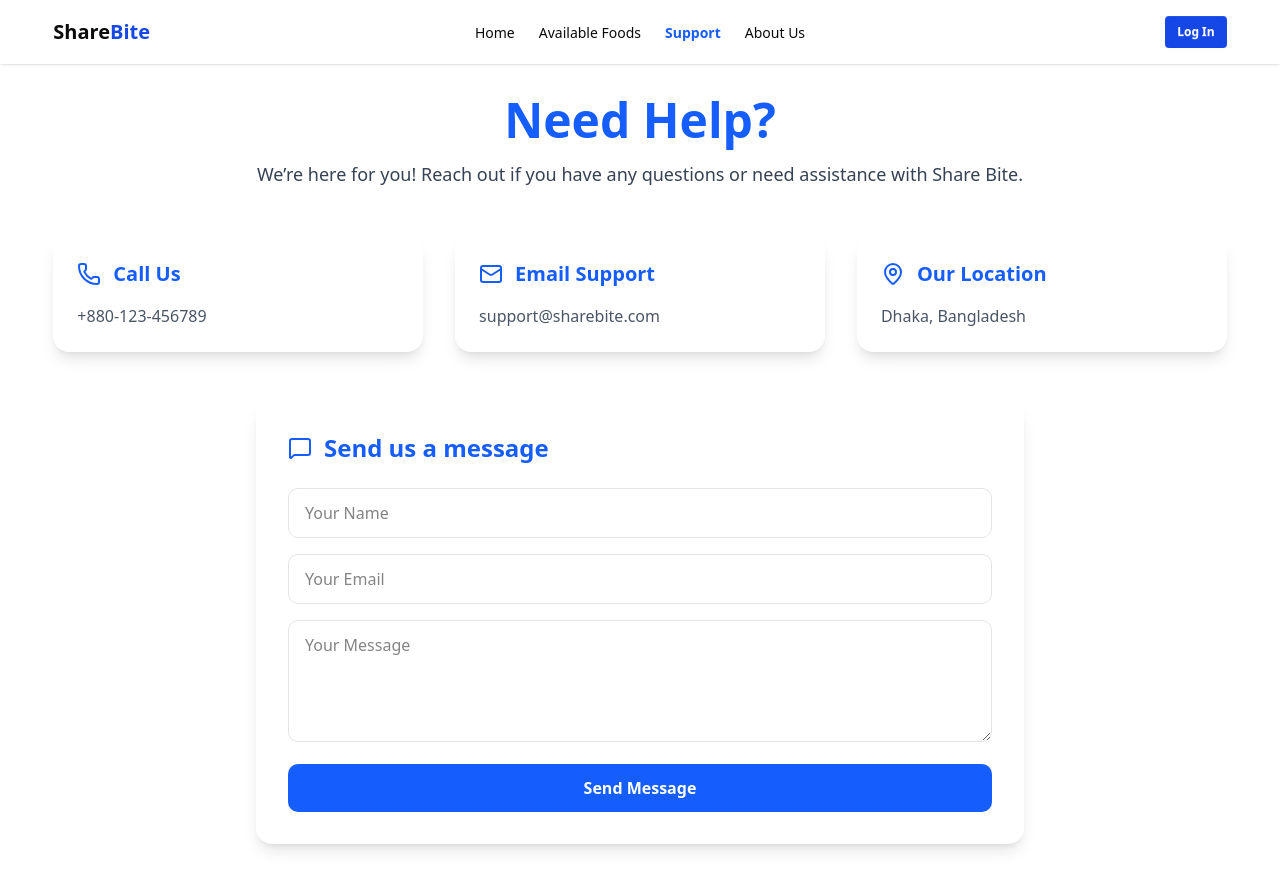
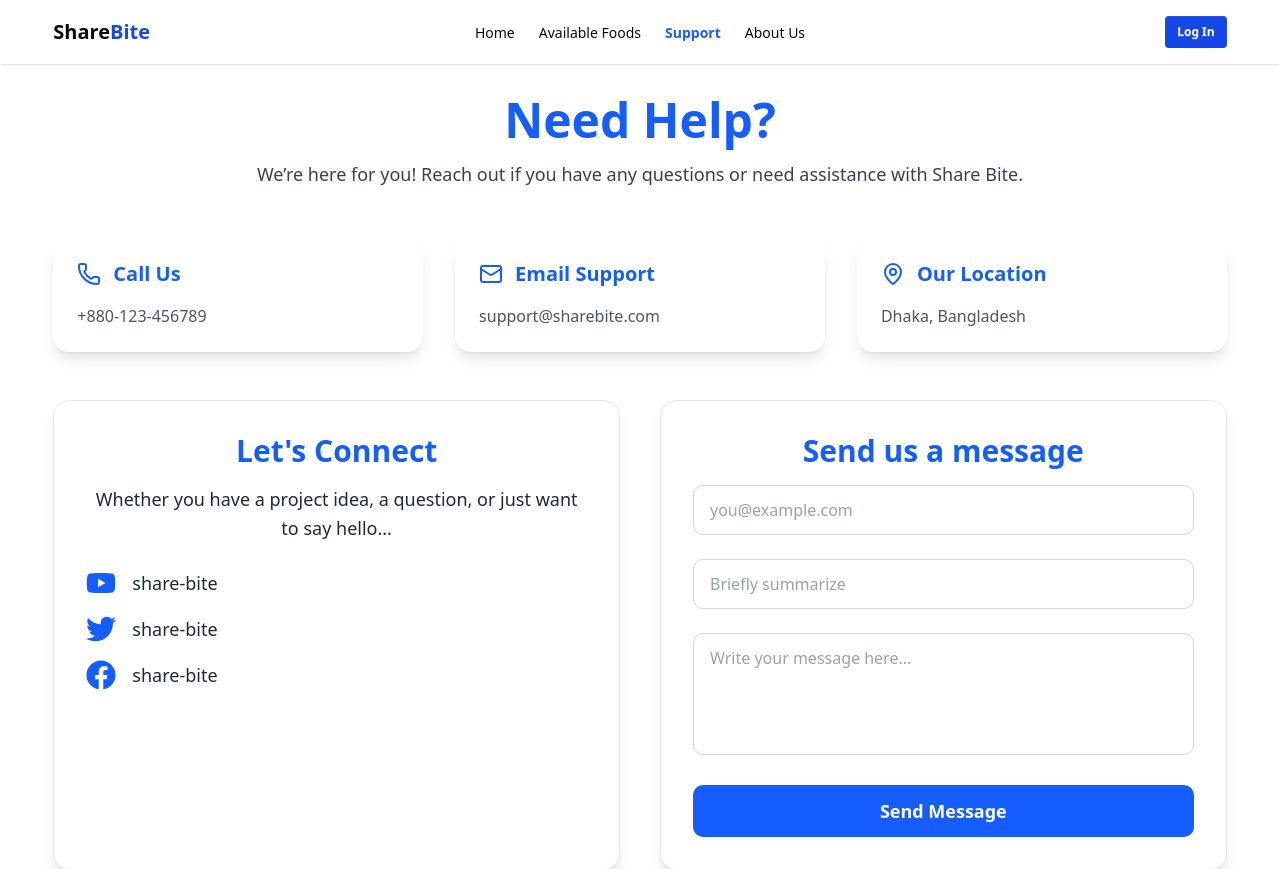
Before and after one commit to jahidhasansabbir/share-bitez-client, a React (Vite) app: page /support in a window 1280 px wide. Shown: the top 869 px of the page. Built offline with nearby package versions, Linux system fonts and the light colour scheme; no server answers.

Commit message:
fix:fix the support page connect section

```diff
--- a/src/pages/Manage-My-Foods/ManageMyFoods.jsx
+++ b/src/pages/Manage-My-Foods/ManageMyFoods.jsx
@@ -1,10 +1,13 @@
 import React, { use, useState } from "react";
 import FoodRow from "./FoodRow";
+import Loading from "../../components/Loading";
 
 const ManageMyFoods = ({ manageFoodPromise }) => {
   const filterFoods = use(manageFoodPromise);
   const [myFoods, setMyFoods] = useState(filterFoods);
-
+  if(!filterFoods){
+    return <Loading></Loading>
+  }
   if (myFoods.length === 0) {
     return (
       <div className="flex justify-center items-center min-h-screen ">
--- a/src/pages/Support.jsx
+++ b/src/pages/Support.jsx
@@ -1,13 +1,16 @@
-import { Mail, Phone, MapPin, MessageSquare } from "lucide-react";
-
+import { Mail, Phone, MapPin, MessageSquare, X } from "lucide-react";
+import { MdEmail, MdPhone } from "react-icons/md";
+import { FaFacebook, FaTwitter, FaWhatsapp, FaYoutube } from "react-icons/fa";
 const Support = () => {
   return (
     <section className=" min-h-screen py-8">
       <div className=" text-center">
-        <h2 className="text-4xl text-center md:text-5xl font-bold text-blue-600 mb-4 ">Need Help?
+        <h2 className="text-4xl text-center md:text-5xl font-bold text-blue-600 mb-4 ">
+          Need Help?
         </h2>
         <p className="text-lg text-gray-700 mb-12">
-          We’re here for you! Reach out if you have any questions or need assistance with Share Bite.
+          We’re here for you! Reach out if you have any questions or need
+          assistance with Share Bite.
         </p>
 
         <div className="grid grid-cols-1 md:grid-cols-3 gap-8 text-left">
@@ -35,35 +38,94 @@ const Support = () => {
             <p className="text-gray-600">Dhaka, Bangladesh</p>
           </div>
         </div>
+        {/* contact  */}
+        <div className="relative mx-auto mt-12">
+          {/* Split Layout */}
+          <div className="mx-auto grid grid-cols-1 lg:grid-cols-2 gap-10">
+            {/* Left Info */}
+            <div className="bg-white border border-gray-200 rounded-2xl p-8 shadow-lg space-y-6 text-gray-800">
+              <h3 className="text-2xl sm:text-3xl font-semibold text-blue-600 mb-4">
+                Let's Connect
+              </h3>
+              <p className="text-base sm:text-lg leading-relaxed">
+                Whether you have a project idea, a question, or just want to say
+                hello...
+              </p>
+              <div className="space-y-4 text-base sm:text-lg">
+                <div className="flex items-center gap-4">
+                  <FaYoutube className="text-blue-600 text-2xl sm:text-3xl" />
+                  <a href="https://www.youtube.com/">
+                    <span className="hover:underline hover:text-blue-600">
+                      share-bite
+                    </span>
+                  </a>
+                </div>
+                <div className="flex items-center gap-4">
+                  <FaTwitter className="text-blue-600 text-2xl sm:text-3xl" />
+                  <a href="https://x.com/jahid_sabbir1">
+                    <span className="hover:underline hover:text-blue-600">
+                      share-bite
+                    </span>
+                  </a>
+                </div>
+                <div className="flex items-center gap-4">
+                  <FaFacebook className="text-blue-600 text-2xl sm:text-3xl" />
+                  <a href="https://www.facebook.com/">
+                    <span className="hover:underline hover:text-blue-600">
+                      share-bite
+                    </span>
+                  </a>
+                </div>
+              </div>
+            </div>
 
-        <div className="mt-12 bg-white rounded-2xl shadow-lg p-8 text-left max-w-3xl mx-auto">
-          <div className="flex items-center mb-6 text-blue-600">
-            <MessageSquare className="w-6 h-6 mr-3" />
-            <h3 className="text-2xl font-semibold">Send us a message</h3>
+            {/* Right Form */}
+            <form className="bg-white border border-gray-200 rounded-2xl p-8 shadow-lg space-y-6">
+              <h3 className="text-2xl sm:text-3xl font-semibold text-blue-600 mb-4">
+                Send us a message
+              </h3>
+
+              <div>
+                <input
+                  id="user_email"
+                  name="user_email"
+                  type="email"
+                  required
+                  placeholder="you@example.com"
+                  className="w-full px-4 py-3 rounded-lg bg-white border border-gray-300 text-gray-800 placeholder-gray-400 focus:outline-none focus:border-blue-500 transition text-sm sm:text-base"
+                />
               </div>
-          <form className="space-y-4">
+
+              <div>
                 <input
+                  id="subject"
+                  name="subject"
                   type="text"
-              placeholder="Your Name"
-              className="w-full border rounded-lg px-4 py-3 focus:outline-none focus:ring-2 focus:ring-blue-600"
+                  required
+                  placeholder="Briefly summarize"
+                  className="w-full px-4 py-3 rounded-lg bg-white border border-gray-300 text-gray-800 placeholder-gray-400 focus:outline-none focus:border-blue-500 transition text-sm sm:text-base"
                 />
-            <input
-              type="email"
-              placeholder="Your Email"
-              className="w-full border rounded-lg px-4 py-3 focus:outline-none focus:ring-2 focus:ring-blue-600"
-            />
+              </div>
+
+              <div>
                 <textarea
+                  id="message"
+                  name="message"
                   rows="4"
-              placeholder="Your Message"
-              className="w-full border rounded-lg px-4 py-3 focus:outline-none focus:ring-2 focus:ring-blue-600"
+                  required
+                  placeholder="Write your message here..."
+                  className="w-full px-4 py-3 rounded-lg bg-white border border-gray-300 text-gray-800 placeholder-gray-400 focus:outline-none focus:border-blue-500 transition resize-none text-sm sm:text-base"
                 ></textarea>
+              </div>
+
               <button
                 type="submit"
-              className="w-full bg-blue-600 text-white font-semibold rounded-lg py-3 hover:bg-blue-700 transition-colors"
+                className="w-full bg-blue-600 hover:bg-blue-700 text-white font-semibold px-6 py-3 rounded-lg transition text-base sm:text-lg"
               >
                 Send Message
               </button>
             </form>
+          </div>
         </div>
       </div>
     </section>
```
Lines whose indentation alone changed are shown as unchanged.
